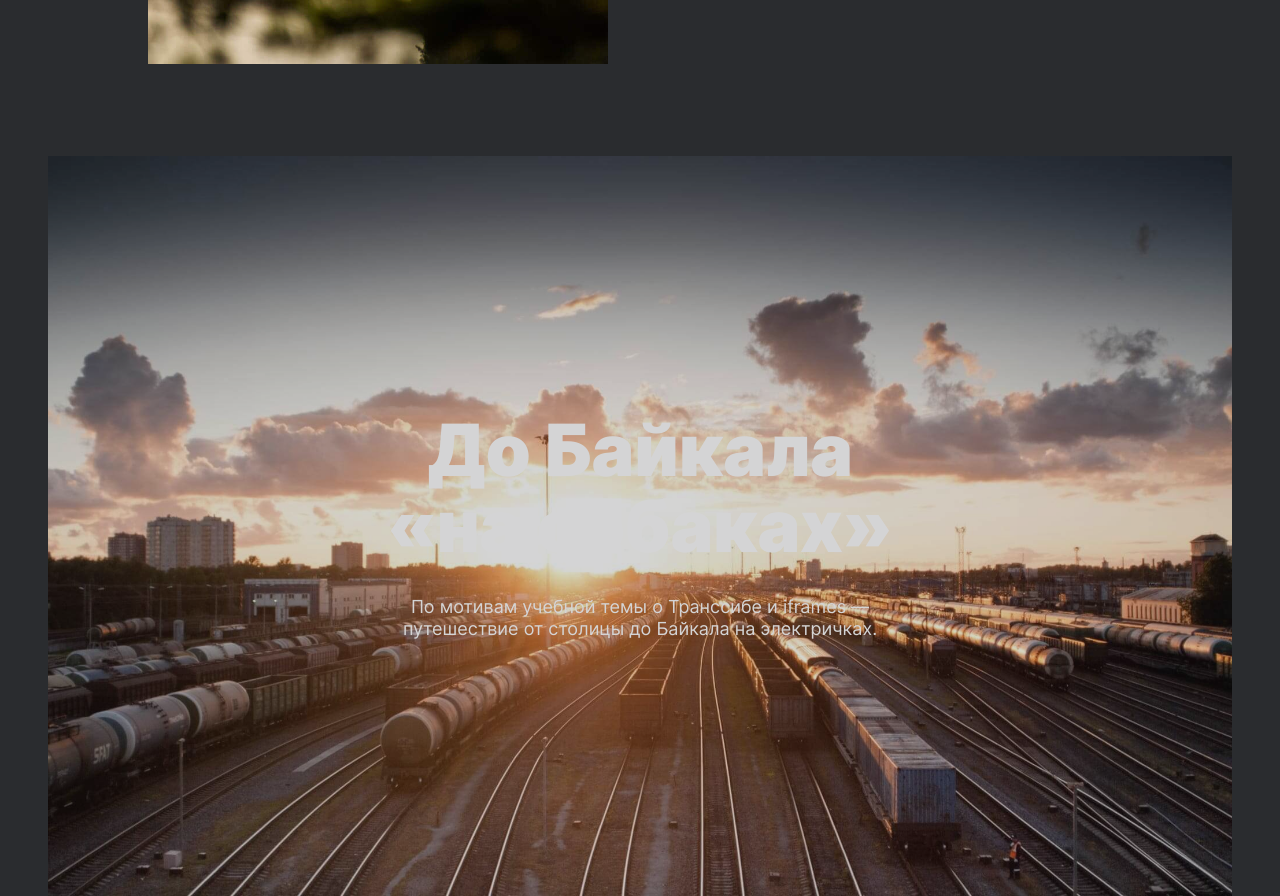
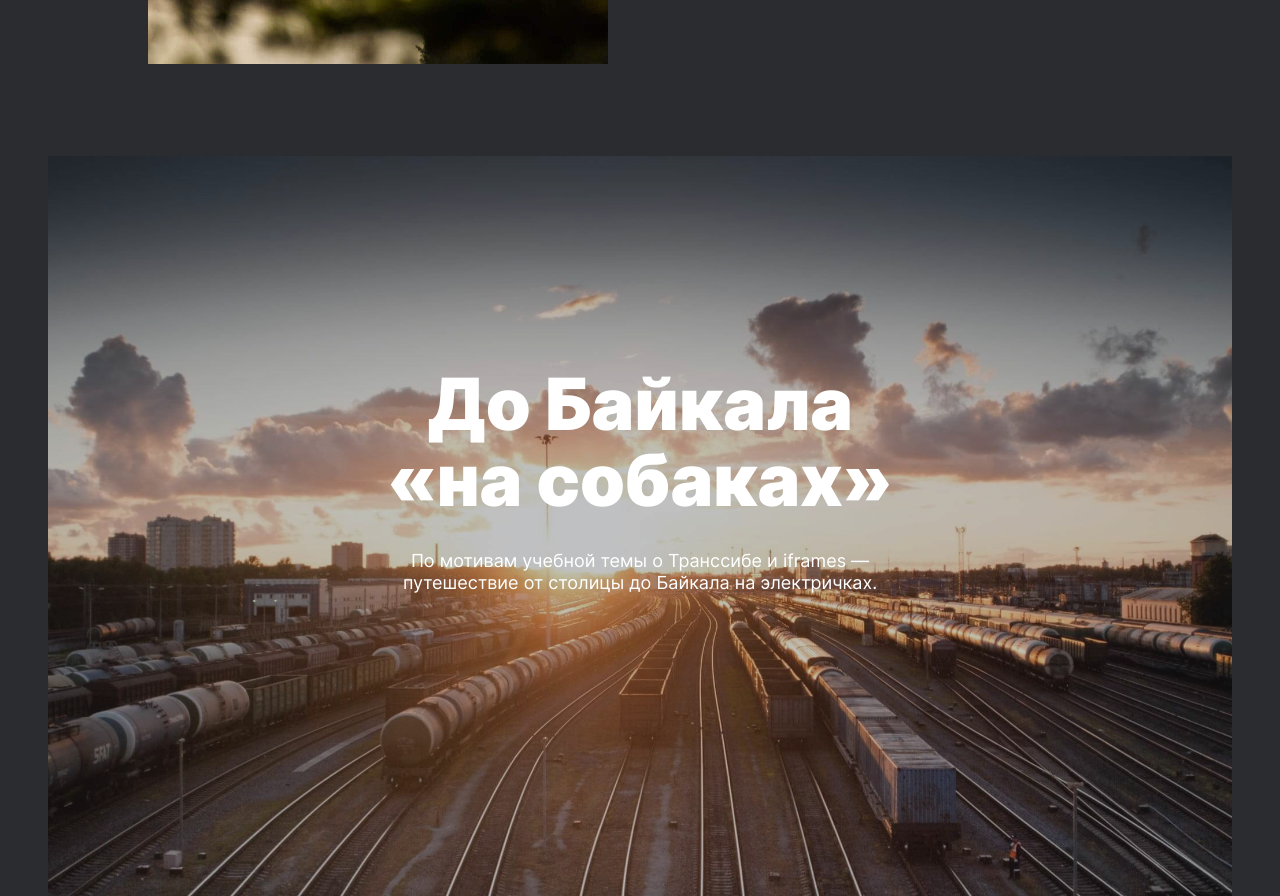
Before and after one commit to DirshaYandex/russian-travel, a plain HTML site: page index.html in a window 1280 px wide. Shown: the part 5821-6717 px from the top of the page. Drawn offline with Linux system fonts and the light colour scheme.

Commit message:
Исправлен блок cover

```diff
--- a/blocks/cover/__description/cover__description.css
+++ b/blocks/cover/__description/cover__description.css
@@ -7,9 +7,12 @@
     width: 35rem;
     text-decoration: none;
     color: white;
-    z-index: 2;
+    position: absolute;
+    top: 50%;
+    left: 50%;
+    transform: translate(-50%, -50%);
+    pointer-events: none;
 }
-
 
 @media all and (max-width: 767px) {
     .cover__description {
--- a/blocks/cover/__illustration/cover__illustration.css
+++ b/blocks/cover/__illustration/cover__illustration.css
@@ -12,19 +12,17 @@
     flex-direction: column;
     align-items: center;
     justify-content: center;
-    opacity: 0.8;
+    opacity: 0.7;
 }
 
 .cover__illustration:hover {
     opacity: 0.2;
 }
 
-.cover__illustration:hover :only-child {
-    opacity: 0.9;
-}
 
 @media all and (min-width: 1024px) and (max-width: 1279px) {
     .cover__illustration {
+        background-size: 64rem 40rem;
         width: 64rem;
         height: 40rem;
         margin: 0 auto;
@@ -33,6 +31,7 @@
 
 @media all and (min-width: 768px) and (max-width: 1023px) {
     .cover__illustration {
+        background-size: 48rem 30rem;
         width: 48rem;
         height: 30rem;
         margin: 0 auto;
@@ -41,6 +40,7 @@
 
 @media all and (max-width: 767px) {
     .cover__illustration {
+        background-size: 20rem 12.5rem;
         width: 20rem;
         height: 12.5rem;
         margin: 0 auto;
--- a/blocks/cover/__title/cover__title.css
+++ b/blocks/cover/__title/cover__title.css
@@ -7,9 +7,6 @@
     margin: 0;
 }
 
-.cover__title:hover {
-    opacity: 0.2;
-}
 
 @media all and (max-width: 767px) {
     .cover__title {
--- a/blocks/cover/cover.css
+++ b/blocks/cover/cover.css
@@ -1,4 +1,5 @@
 .cover {
+    position: relative;
     padding-top: 5.75rem;
     width: 100%;
 }
--- a/blocks/root/root.css
+++ b/blocks/root/root.css
@@ -1,5 +1,4 @@
 html {
-    display: flex;
     display: flex;
     flex-direction: column;
     justify-content: center;
--- a/index.html
+++ b/index.html
@@ -113,14 +113,13 @@
         </div>
       </section>
       <section class="cover">
-        <div class="cover__illustration">
-          <a class="cover__link" href="https://stampsy.com/na-elektrichkakh-do-baikala">
-            <div class="cover__description">
-              <h2 class="cover__title">До Байкала «на собаках»</h2>
-              <h3 class="cover__subtitle">По мотивам учебной темы о Транссибе и iframes — путешествие от столицы до Байкала на электричках.</h3>
-            </div>
+        <a class="cover__link" href="https://stampsy.com/na-elektrichkakh-do-baikala">
+        <div class="cover__illustration"></div>
+        <div class="cover__description">
+          <h2 class="cover__title">До Байкала «на собаках»</h2>
+          <h3 class="cover__subtitle">По мотивам учебной темы о Транссибе и iframes — путешествие от столицы до Байкала на электричках.</h3>
+        </div>
         </a>
-        </div>
       </section>
     </main>
     <footer class="footer">
```
